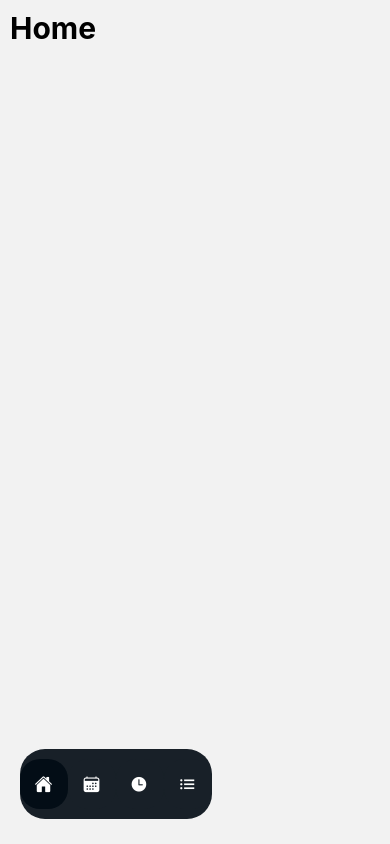
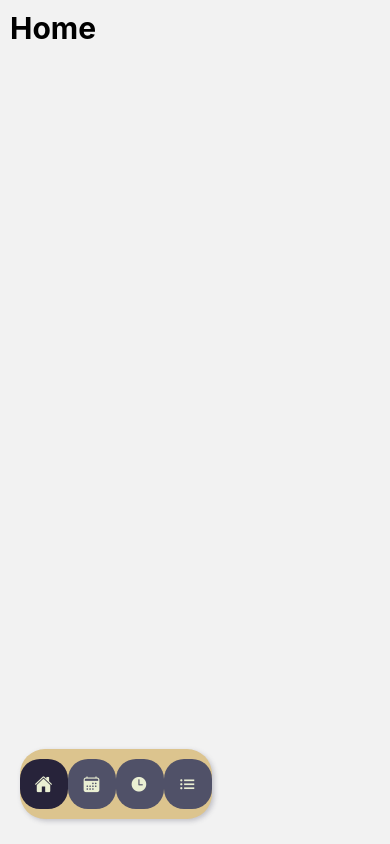
Before and after one commit to austinmula/procrastinate--react-native-journal-, a React Native app: screen /home in a window 390 px wide. Built offline with nearby package versions, Linux system fonts and the light colour scheme.

Commit message:
bottom tab new styling with color theme

```diff
--- a/src/components/common/TabBar.tsx
+++ b/src/components/common/TabBar.tsx
@@ -3,6 +3,7 @@ import React from 'react';
 import {View, Pressable, Dimensions, StyleSheet} from 'react-native';
 // import NavigationIcon from './navigationIcon';
 import Icon from 'react-native-vector-icons/Ionicons';
+import variables from '../../variables/colors';
 
 const {width} = Dimensions.get('window');
 
@@ -41,7 +42,9 @@ const TabBar = ({state, descriptors, navigation}: any) => {
             <Pressable
               onPress={onPress}
               style={{
-                backgroundColor: isFocused ? '#030D16' : '#182028',
+                backgroundColor: isFocused
+                  ? variables.colors.darkerbg
+                  : variables.colors.darkbg,
                 borderRadius: 20,
               }}>
               <View
@@ -53,7 +56,7 @@ const TabBar = ({state, descriptors, navigation}: any) => {
                 }}>
                 <Icon
                   name={label}
-                  color="white"
+                  color={variables.colors.lighterBg}
                   size={18}
                   route={label}
                   isFocused={isFocused}
@@ -72,9 +75,16 @@ const styles = StyleSheet.create({
     flexDirection: 'row',
     position: 'absolute',
     bottom: 25,
-    backgroundColor: '#182028',
+    backgroundColor: variables.colors.tan,
     borderRadius: 25,
     marginHorizontal: width * 0.05,
+    // Android
+    elevation: 8, // Add elevation for box shadow
+    // iOS
+    shadowColor: variables.colors.darkbg,
+    shadowOffset: {width: 2, height: 2},
+    shadowOpacity: 0.3,
+    shadowRadius: 5,
   },
   mainItemContainer: {
     flex: 1,
```
